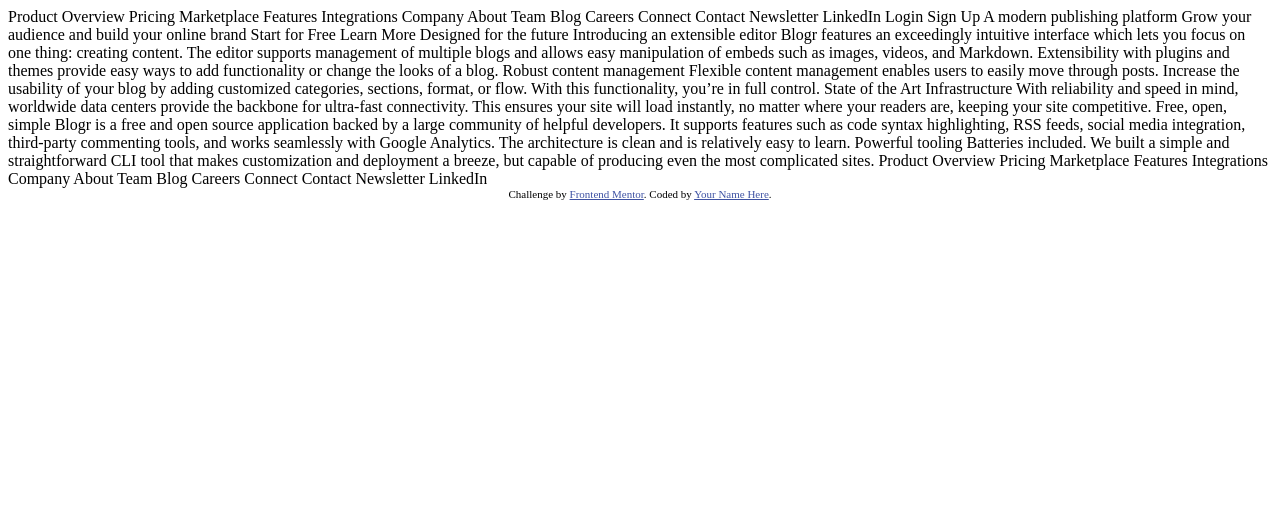
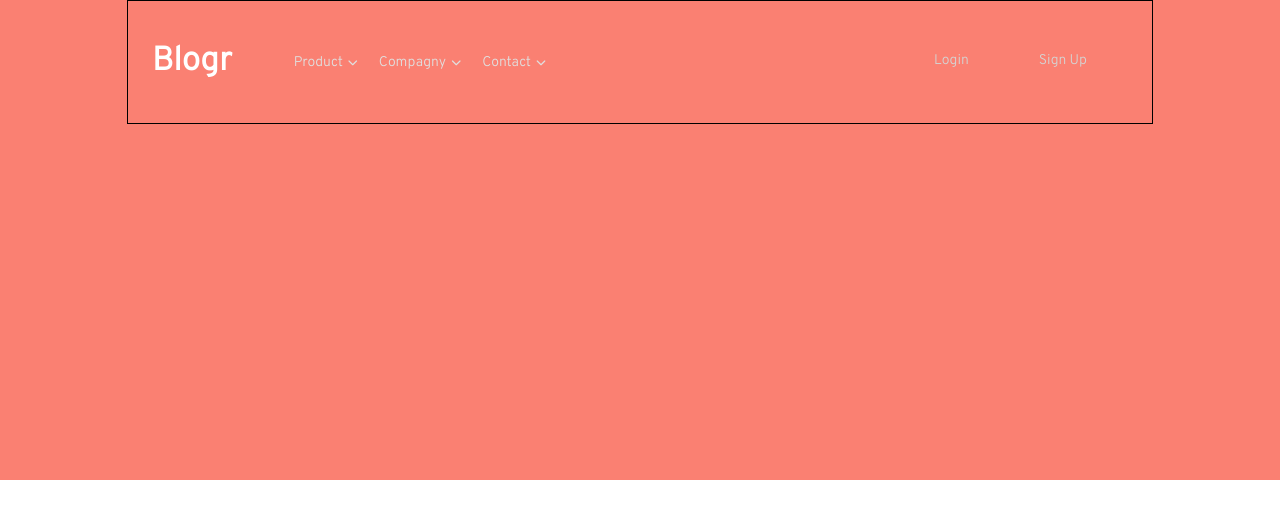
Before and after one commit to Ael-Arkiel/Blogr-landing-page, a plain HTML site: page index.html in a window 1280 px wide. Drawn offline with Linux system fonts and the light colour scheme.

Commit message:
top bar without hover & active states

```diff
--- /dev/null
+++ b/css/style.css
@@ -0,0 +1,83 @@
+* {
+    margin: 0;
+    padding: 0;
+}
+
+body {
+    font-size: 16px;
+    font-family: 'Overpass', sans-serif;
+}
+
+li {
+    list-style: none;
+}
+
+a {
+    text-decoration: none;
+
+}
+
+/* Container */
+
+.container {
+    width: 80%;
+    margin: auto;
+    border: 1px solid black;
+}
+
+/* WELCOME SECTION */
+
+#welcome-section {
+    height: 60vh;
+    background-color: salmon;
+}
+
+#welcome-section #topbar {
+    display: flex;
+    justify-content: space-around;
+}
+
+#topbar #logo {
+    margin: 40px 0;
+    font-weight: 1000;
+    font-size: 22px;
+    color: hsl(0, 0%, 100%);
+}
+
+#topbar #navbar {
+    padding: 6px;
+    margin-right: 280px; /* Make it closer to the Logo */
+    margin-top: 45px;
+
+}
+
+#topbar #navbar ul{
+    display: flex;
+}
+
+#topbar #navbar ul li a{
+    padding: 0 8px;
+    color: hsl(0, 0%, 88%);
+    font-size: 14px;
+}
+
+#topbar #navbar i {
+    color: hsl(0, 0%, 88%);
+    font-size: 10px;
+    margin: 0 5px;
+}
+
+#topbar #account {
+    padding: 6px;
+    margin: 43px 0;
+}
+
+#topbar #account ul{
+    display: flex;
+}
+
+#topbar #account ul li a {
+    padding: 0 35px;
+    color: hsl(0, 0%, 83%);
+    font-size: 14px;
+}
--- a/index.html
+++ b/index.html
@@ -3,9 +3,11 @@
 <head>
   <meta charset="UTF-8">
   <meta name="viewport" content="width=device-width, initial-scale=1.0"> <!-- displays site properly based on user's device -->
-
+  <link rel="preconnect" href="https://fonts.gstatic.com">
+  <link href="https://fonts.googleapis.com/css2?family=Overpass:wght@300&display=swap" rel="stylesheet">
   <link rel="icon" type="image/png" sizes="32x32" href="./images/favicon-32x32.png">
-
+  <script src="https://kit.fontawesome.com/a2cfacb999.js" crossorigin="anonymous"></script>
+  <link rel="stylesheet" href="css/style.css">
   <title>Frontend Mentor | [Blogr]</title>
 
   <!-- Feel free to remove these styles or customise in your own stylesheet 👍 -->
@@ -15,6 +17,57 @@
   </style>
 </head>
 <body>
+
+  <section id="welcome-section">
+    <div class="container">
+      <header id="topbar">
+        <div id="logo">
+          <h1>Blogr</h1>
+        </div>
+
+        <nav id="navbar">
+          <ul>
+            <li><a href="#">Product<i class="fas fa-chevron-down"></i></a></li>
+            <li><a href="#">Compagny<i class="fas fa-chevron-down"></i></a></li>
+            <li><a href="#">Contact<i class="fas fa-chevron-down"></i></a></li>
+          </ul>
+        </nav>
+
+        <div id="account">
+          <ul>
+            <li><a href="#">Login</a></li>
+            <li><a href="#">Sign Up</a></li>
+          </ul>
+        </div>
+      </header>
+    </div>
+
+  </section>
+
+
+
+
+
+
+
+
+
+
+
+
+
+
+
+
+
+
+
+
+
+
+
+
+  <!--
   Product
 
   Overview
@@ -90,10 +143,12 @@
   Contact
   Newsletter
   LinkedIn
-
+  -->
+  <!--
   <div class="attribution">
     Challenge by <a href="https://www.frontendmentor.io?ref=challenge" target="_blank">Frontend Mentor</a>.
     Coded by <a href="#">Your Name Here</a>.
   </div>
+  -->
 </body>
 </html>
```
